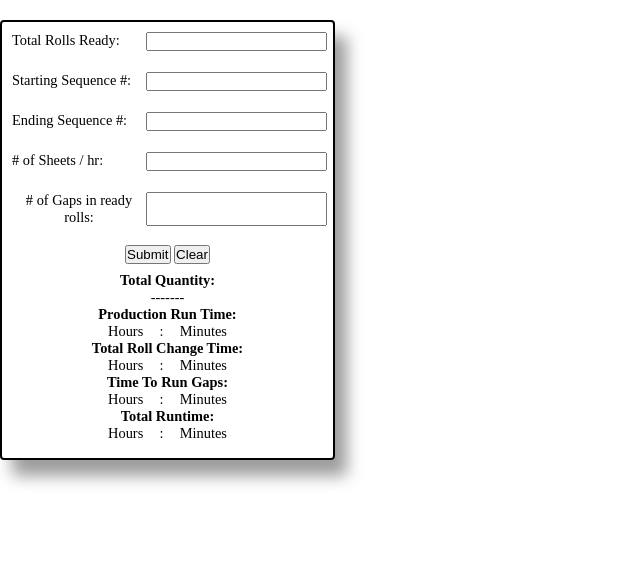
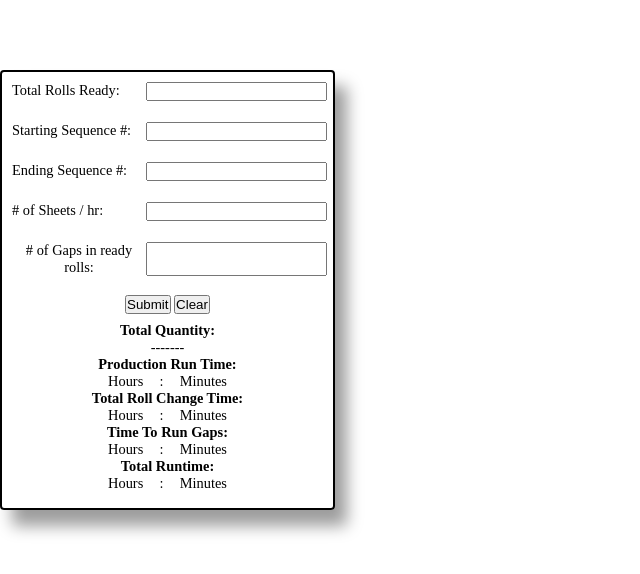
Before and after one commit to Jbugglin/rollr, a plain HTML site: page index.html in a window 1280 px wide. Shown: the whole page, without its empty margins (0-640 px from the left). Drawn offline with Linux system fonts and the light colour scheme.

Commit message:
Update style.css

```diff
--- a/style.css
+++ b/style.css
@@ -23,7 +23,6 @@ main {
 }
 
 .container {
-    transform: translateY(-50px);
     padding: 0.5rem;
     display: flex;
     flex-direction: column;
```
